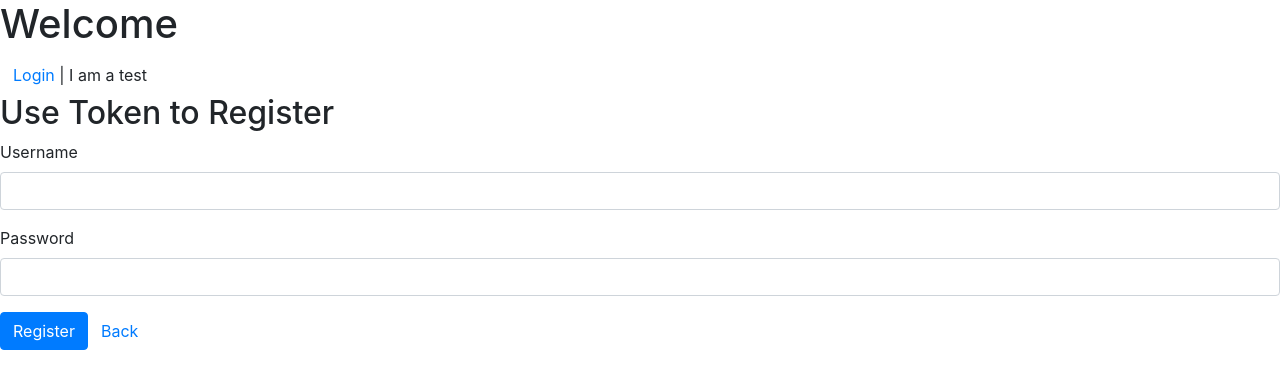
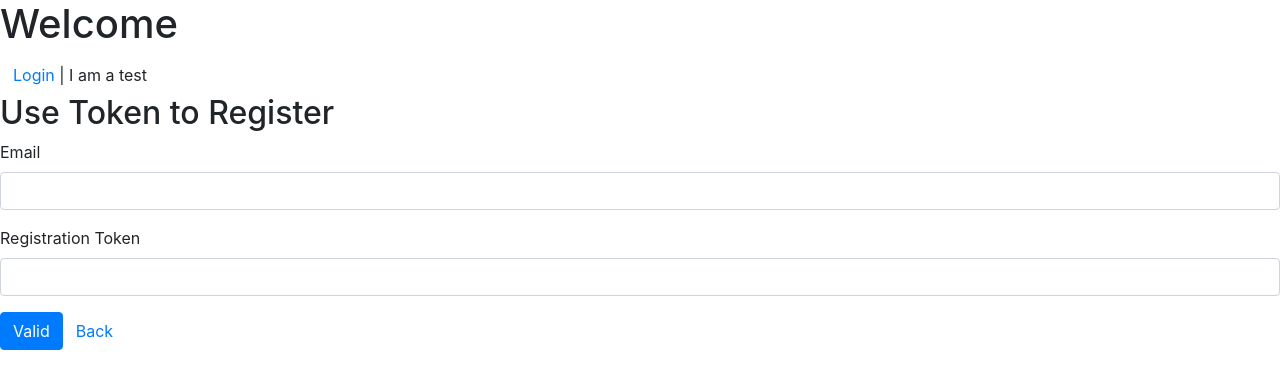
Before and after one commit to BaconFireTeam/OnboardWebApp-Frontend, an Angular app: page /token in a window 1280 px wide. Shown: the top 388 px of the page. Built offline with nearby package versions, Linux system fonts and the light colour scheme.

Commit message:
change name on rigistration token page

```diff
--- a/src/app/token-login/token-login.component.html
+++ b/src/app/token-login/token-login.component.html
@@ -1,23 +1,23 @@
 <h2>Use Token to Register</h2>
 <form [formGroup]="loginForm" (ngSubmit)="onSubmit()">
     <div class="form-group">
-        <label for="username">Username</label>
-        <input type="text" formControlName="username" class="form-control" [ngClass]="{ 'is-invalid': submitted && f.username.errors }" />
-        <div *ngIf="submitted && f.username.errors" class="invalid-feedback">
-            <div *ngIf="f.username.errors.required">Username is required</div>
+        <label for="email">Email</label>
+        <input type="text" formControlName="email" class="form-control" [ngClass]="{ 'is-invalid': submitted && f.email.errors }" />
+        <div *ngIf="submitted && f.email.errors" class="invalid-feedback">
+            <div *ngIf="f.email.errors.required">Email is required</div>
         </div>
     </div>
     <div class="form-group">
-        <label for="password">Password</label>
-        <input type="password" formControlName="password" class="form-control" [ngClass]="{ 'is-invalid': submitted && f.password.errors }" />
-        <div *ngIf="submitted && f.password.errors" class="invalid-feedback">
-            <div *ngIf="f.password.errors.required">Password is required</div>
+        <label for="token">Registration Token</label>
+        <input type="text" formControlName="token" class="form-control" [ngClass]="{ 'is-invalid': submitted && f.token.errors }" />
+        <div *ngIf="submitted && f.token.errors" class="invalid-feedback">
+            <div *ngIf="f.token.errors.required">Registration Token is required</div>
         </div>
     </div>
     <div class="form-group">
         <button [disabled]="loading" class="btn btn-primary">
             <span *ngIf="loading" class="spinner-border spinner-border-sm mr-1"></span>
-            Register
+            Valid
         </button>
         <a routerLink="/login" class="btn btn-link">Back</a>
     </div>
--- a/src/app/token-login/token-login.component.ts
+++ b/src/app/token-login/token-login.component.ts
@@ -1,4 +1,4 @@
-import { Component, OnInit } from '@angular/core';
+import { Component, OnInit, SystemJsNgModuleLoader } from '@angular/core';
 import { Router, ActivatedRoute } from '@angular/router';
 import { FormBuilder, FormGroup, Validators } from '@angular/forms';
 
@@ -29,8 +29,8 @@ export class TokenLoginComponent implements OnInit {
 
   ngOnInit() {
       this.loginForm = this.formBuilder.group({
-          username: ['', Validators.required],
-          password: ['', Validators.required]
+          email: ['', Validators.required],
+          token: ['', Validators.required]
       });
 
       // get return url from route parameters or default to '/'
@@ -48,6 +48,8 @@ export class TokenLoginComponent implements OnInit {
           return;
       }
 
+      console.log(this.f.email.value)
+      console.log(this.f.token.value)
       // this.loading = true;
       // this.authenticationService.login(this.f.username.value, this.f.password.value)
       //     .pipe(first())
```
